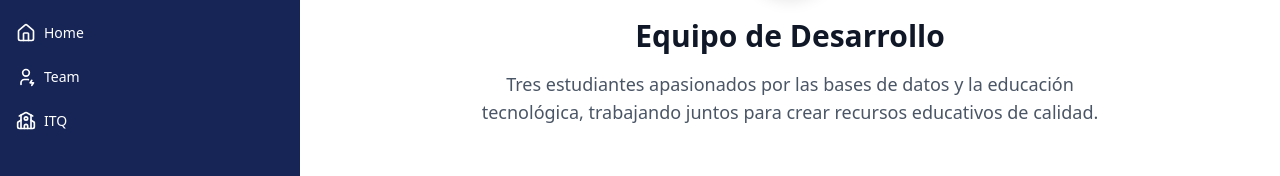
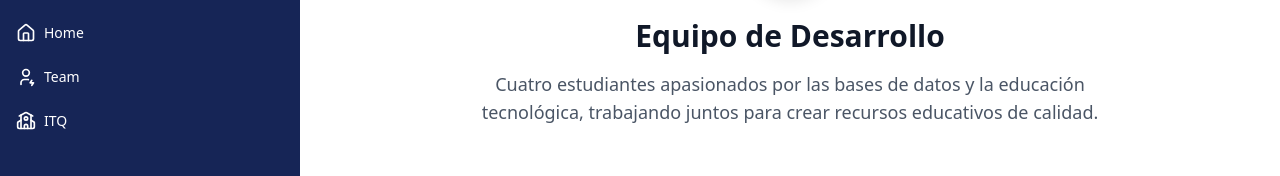
Before and after one commit to mickeycv120/bd-page, a Next.js app: page /about in a window 1280 px wide. Shown: the part 134-310 px from the top of the page. Built offline with nearby package versions, Linux system fonts and the light colour scheme.

Commit message:
fix: update team description to reflect four members instead of three

```diff
--- a/src/app/about/page.tsx
+++ b/src/app/about/page.tsx
@@ -21,7 +21,7 @@ export default function AboutPage() {
             Equipo de Desarrollo
           </h2>
           <p className="text-lg mt-4 text-gray-600 max-w-2xl mx-auto">
-            Tres estudiantes apasionados por las bases de datos y la educación
+            Cuatro estudiantes apasionados por las bases de datos y la educación
             tecnológica, trabajando juntos para crear recursos educativos de
             calidad.
           </p>
```
